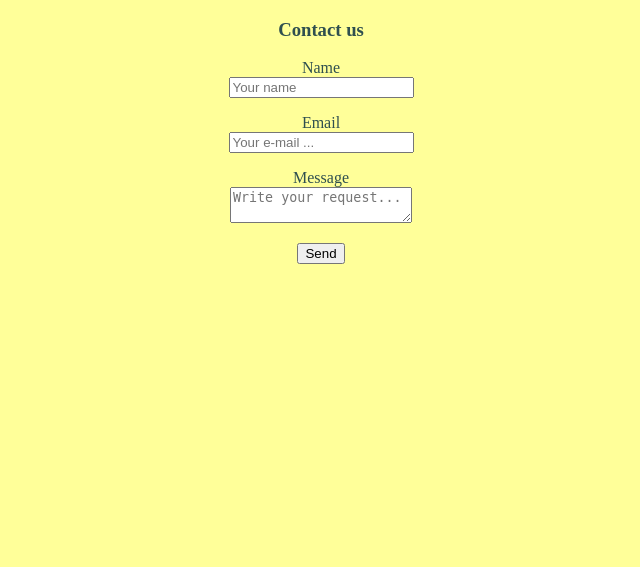
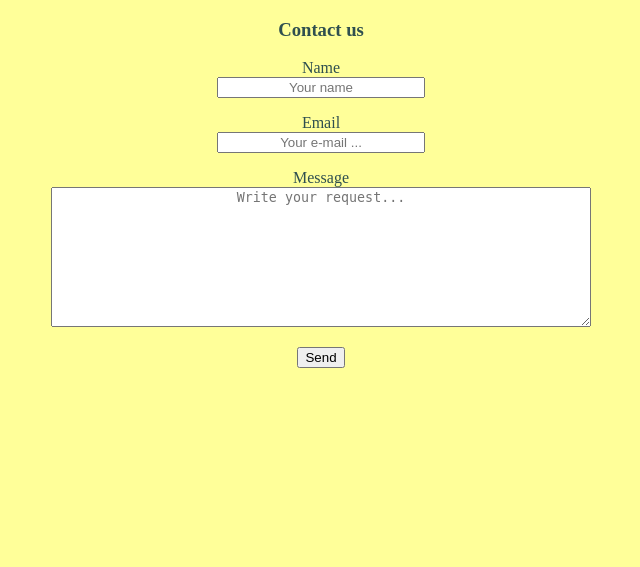
Before and after one commit to bugo99iot/weiweigfu-web, a Flask app: page /contact in a window 1280 px wide. Shown: the part 60-627 px from the top of the page, without its empty margins (327-967 px from the left). Run offline with Flask 2, Linux system fonts and the light colour scheme.

Commit message:
Updated css for contact form.

```diff
--- a/app.py
+++ b/app.py
@@ -71,7 +71,7 @@ def child():
 
 
 if __name__ == "__main__":
-    # used locally only for development
+    # used locally only, for development
     app.run(debug=DEBUG,
             port=5005,
             host='localhost')
--- a/static/css/main.css
+++ b/static/css/main.css
@@ -60,3 +60,16 @@ a:hover {
 a:active {
   color: var(--primary_text);
 }
+
+/* contact form */
+
+.contact_stringfield {
+  text-align: center;
+  width: 15em;
+}
+
+.contact_textareafield {
+  text-align: center;
+  height: 10em;
+  width: 40em;
+}
--- a/utils/forms.py
+++ b/utils/forms.py
@@ -4,7 +4,7 @@ from wtforms.validators import DataRequired, Email
 
 
 class ContactForm(FlaskForm):
-    name = StringField(label='Name', validators=[DataRequired()])
-    email = StringField(label='Email', validators=[DataRequired(), Email()])
-    message = TextAreaField(label='Message', validators=[DataRequired()])
+    name = StringField(label='Name', render_kw={'class': 'contact_stringfield'}, validators=[DataRequired()])
+    email = StringField(label='Email', render_kw={'class': 'contact_stringfield'}, validators=[DataRequired(), Email()])
+    message = TextAreaField(label='Message', render_kw={'class': 'contact_textareafield'}, validators=[DataRequired()])
     send = SubmitField(label="Send")
```
Also changed, not shown: views/base.py (added), views/installations.py (added).
